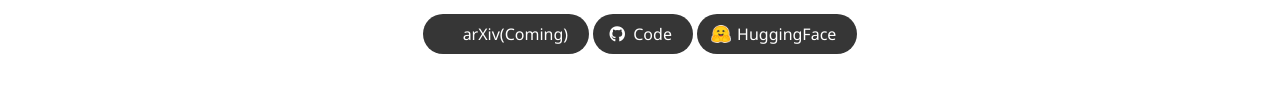
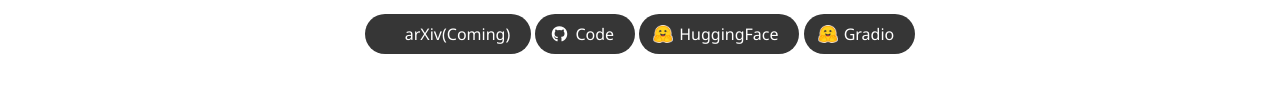
Before and after one commit to jdh-algo/JoyHallo, a plain HTML site: page index.html in a window 1280 px wide. Shown: the part 317-421 px from the top of the page. Drawn offline with nearby package versions, Linux system fonts and the light colour scheme; some icons are missing; a web font is replaced by a local one.

Commit message:
add gradio

```diff
--- a/index.html
+++ b/index.html
@@ -345,7 +345,7 @@ video {
                   </a>
                 </span>
 
-                <!-- huggingface demo Link -->
+                <!-- huggingface model Link -->
                 <span class="link-block">
                   <a href="https://huggingface.co/jdh-algo/JoyHallo-v1" target="_blank"
                     class="external-link button is-normal is-rounded is-dark">
@@ -353,6 +353,17 @@ video {
                       <img src="./static/images/hf-logo.png">
                     </span>
                     <span>HuggingFace</span>
+                  </a>
+                </span>
+
+                <!-- huggingface demo Link -->
+                <span class="link-block">
+                  <a href="https://huggingface.co/spaces/jdh-algo/JoyHallo" target="_blank"
+                    class="external-link button is-normal is-rounded is-dark">
+                    <span class="icon">
+                      <img src="./static/images/hf-logo.png">
+                    </span>
+                    <span>Gradio</span>
                   </a>
                 </span>
 
```
